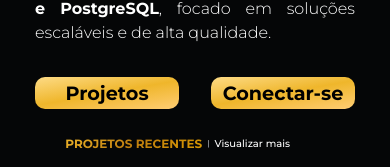
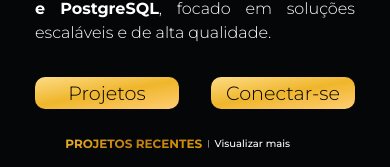
Before and after one commit to Luanquevedo/portifolio-Next, a Next.js app: page / in a window 390 px wide. Shown: the part 459-626 px from the top of the page. Built offline with nearby package versions, Linux system fonts and the light colour scheme.

Commit message:
corrigido fontes utilizadas

```diff
--- a/src/components/summary/index.scss
+++ b/src/components/summary/index.scss
@@ -173,6 +173,8 @@
 
                 Button {
                     @include gradient-button-b;
+                    font-weight: $fontLight;
+                    font-family: $font2;
                     width: 9rem;
                     height: 2rem;
                     font-size: 1.2rem;
```
